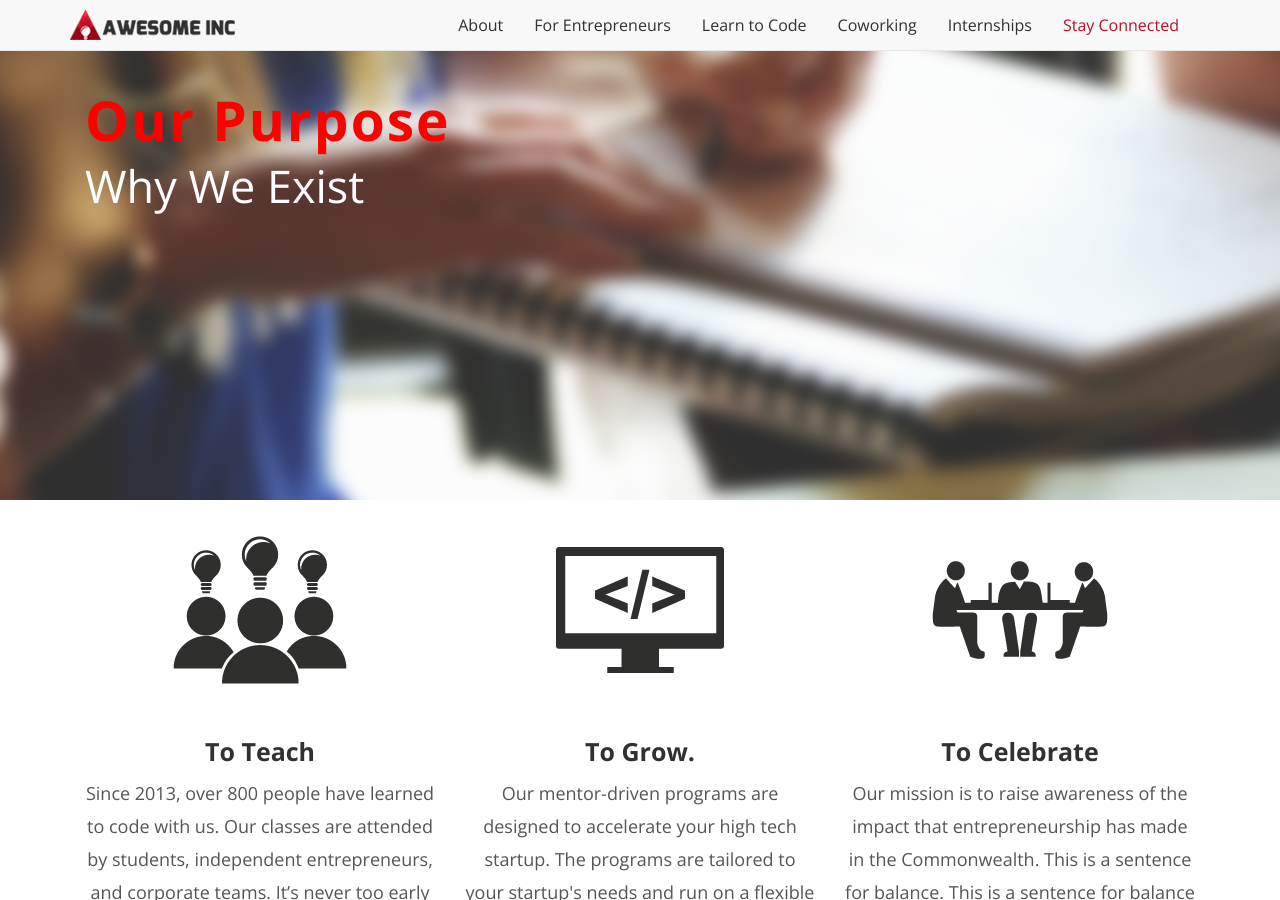
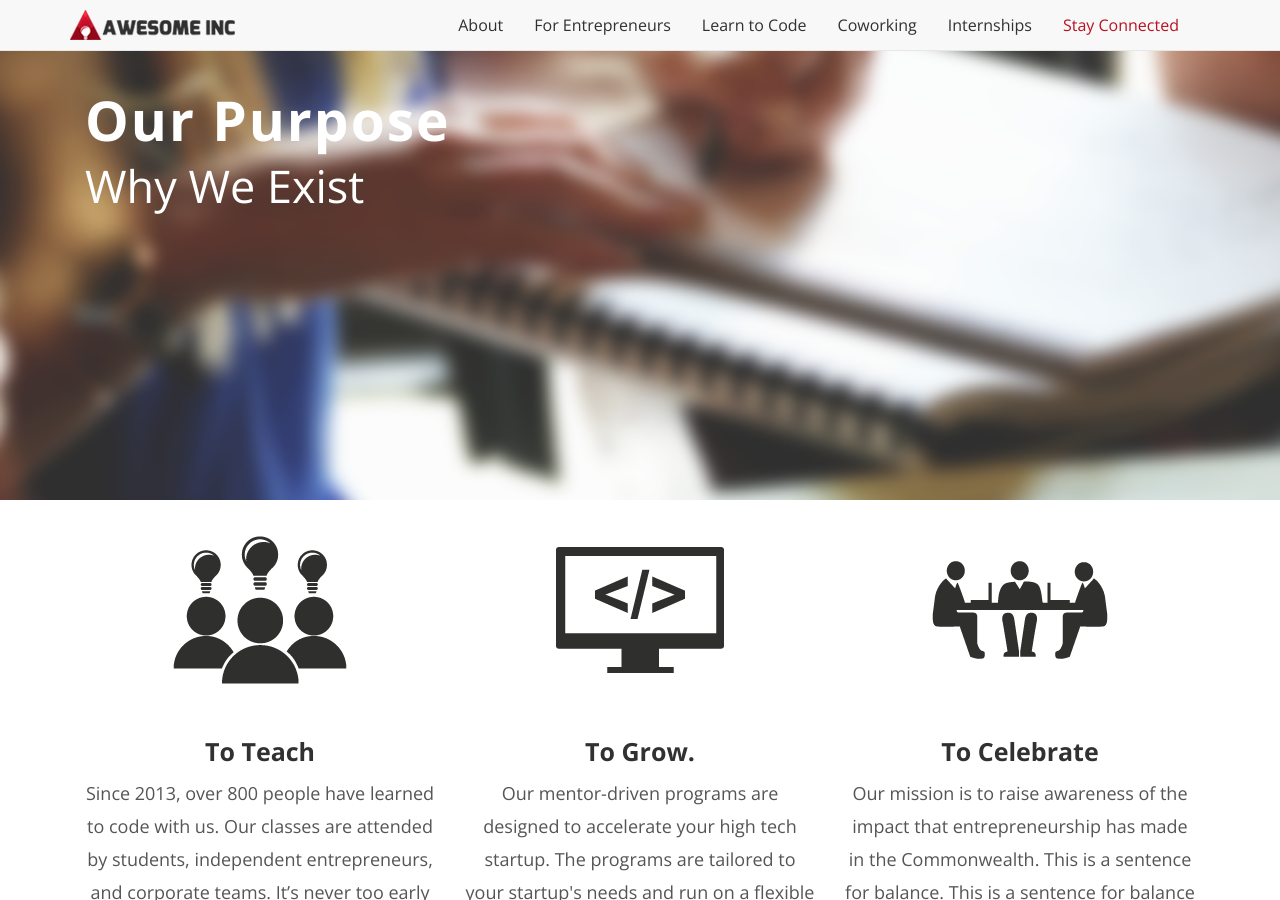
Before and after one commit to bcsmith12/bcsmith12.github.io, a Jekyll site: the page index.html, which Jekyll copies as it is, in a window 1280 px wide and 900 px high. Built offline with Jekyll 4.4.1, drawn with Linux system fonts in a browser that asks for light colours; nearby versions of some CDN libraries; library files that are not in the unit come from our copies; comment, search, counter and statistics services are not loaded.

Commit message:
Update index.html

```diff
--- a/index.html
+++ b/index.html
@@ -211,7 +211,7 @@
           <div id="headerwrap">
 		<div class="container">
 			<div class="col-lg-7">
-				<h1 style="color:red"><b>Our Purpose</b> <br/>
+				<h1 style="color:white"><b>Our Purpose</b> <br/>
 					<h2 style="color:white" class="subtitle">
 						Why We Exist
 					</h2>
```
